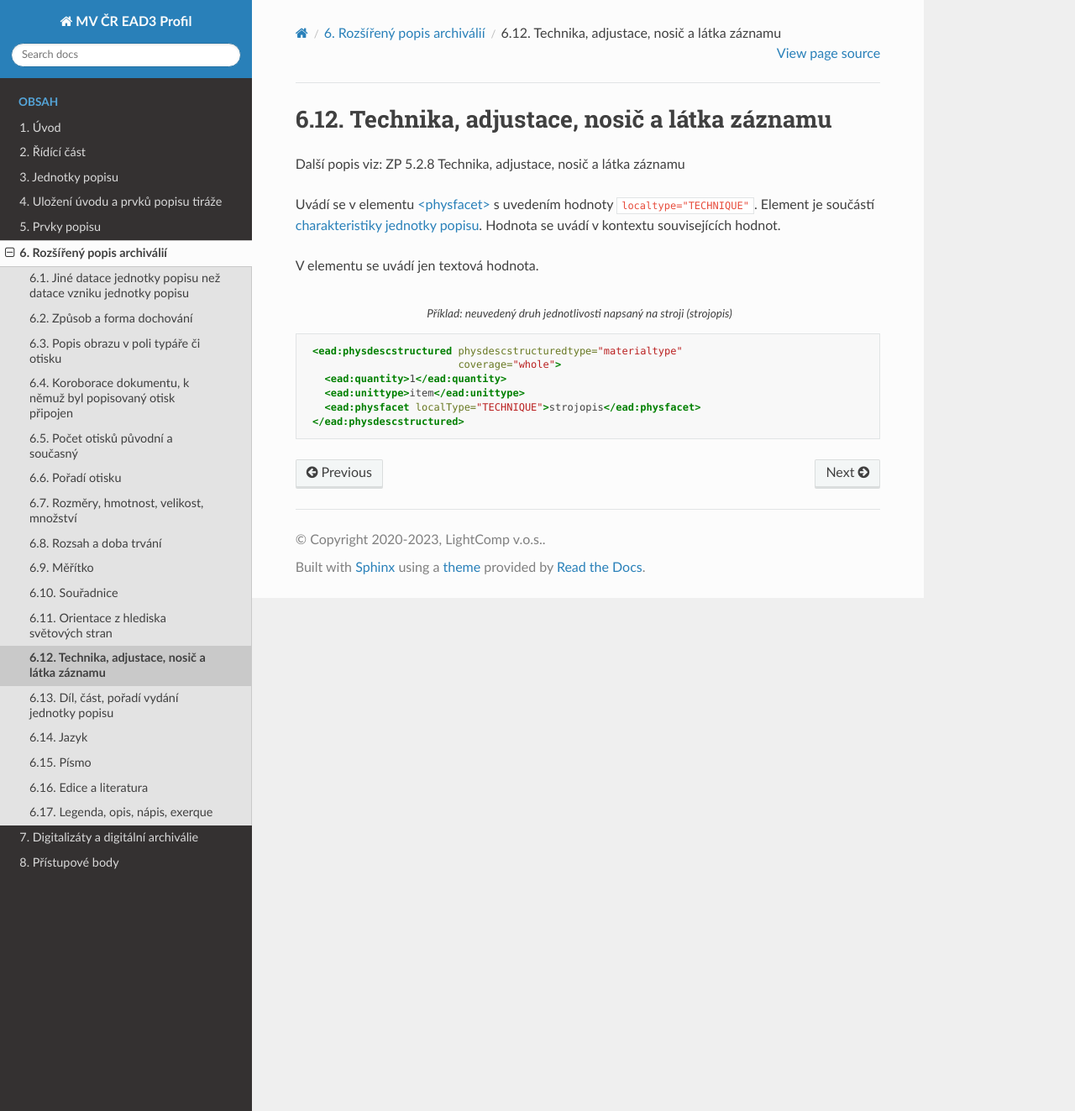
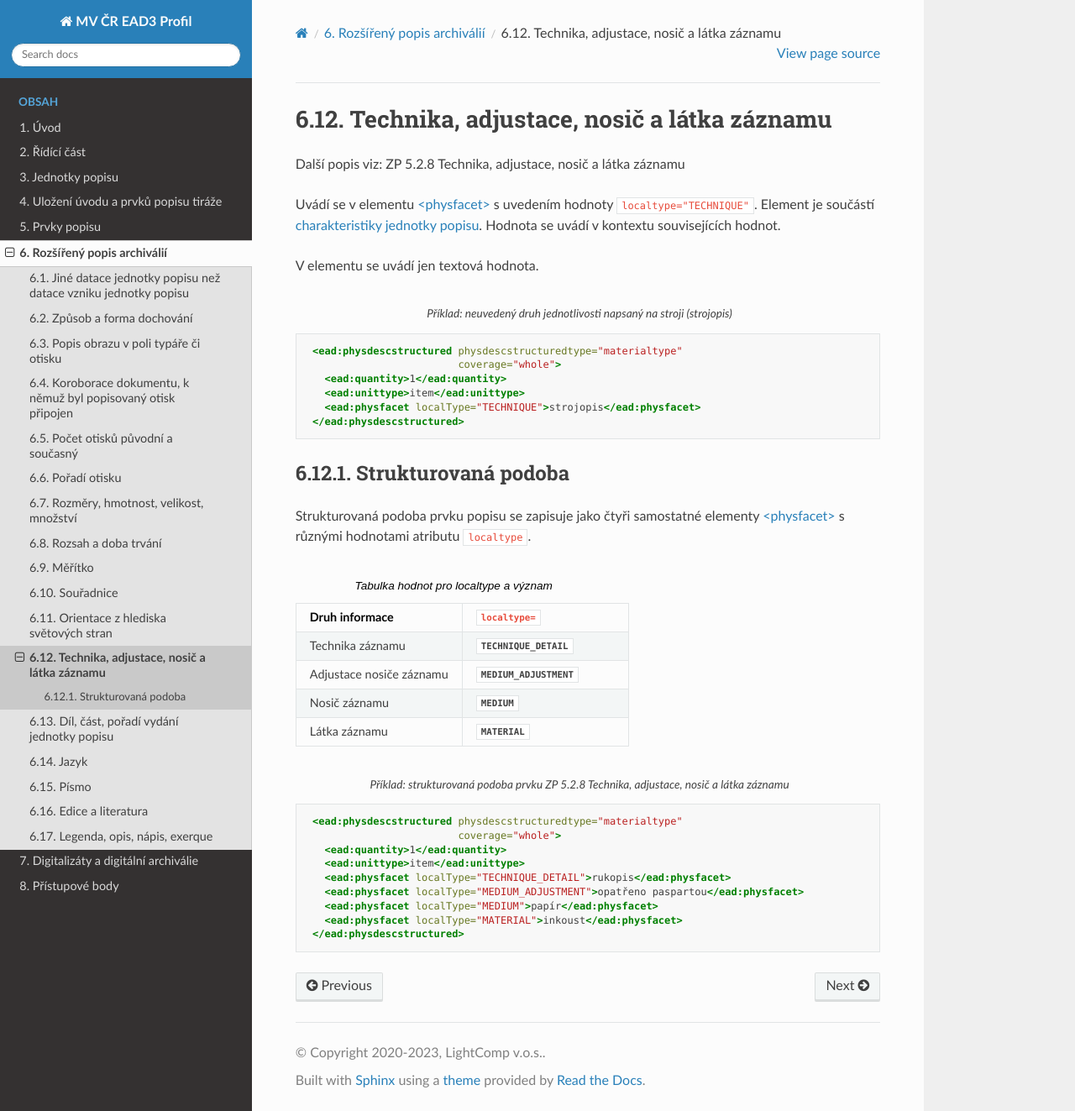
Before and after one commit to elzasw/ead3doc, a Sphinx documentation site: the page built from doc/source/rozsireny-popis/technika.rst, in a window 1280 px wide and 1323 px high. Shown: the whole window at 84% size. Built offline with Sphinx 7.4.7 and the Read the Docs theme 2.0.0, drawn with Linux system fonts in a browser that asks for light colours.

Commit message:
Strukturovaná podoba prvku popisu ZP 5.2.8 Technika, adjustace, nosič a látka záznamu

```diff
--- a/doc/source/rozsireny-popis/technika.rst
+++ b/doc/source/rozsireny-popis/technika.rst
@@ -23,3 +23,42 @@ V elementu se uvádí jen textová hodnota.
      <ead:unittype>item</ead:unittype>
      <ead:physfacet localType="TECHNIQUE">strojopis</ead:physfacet>
    </ead:physdescstructured>
+
+
+.. _ead_item_types_technika_structured:
+
+Strukturovaná podoba
+======================
+
+Strukturovaná podoba prvku popisu se zapisuje jako čtyři samostatné elementy
+`<physfacet> <https://www.loc.gov/ead/EAD3taglib/EAD3.html#elem-physfacet>`_
+s různými hodnotami atributu ``localtype``.
+
+.. list-table:: Tabulka hodnot pro localtype a význam
+   :widths: 40 40
+   :header-rows: 1
+
+   * - Druh informace
+     - ``localtype=``
+   * - Technika záznamu
+     - :token:`TECHNIQUE_DETAIL`
+   * - Adjustace nosiče záznamu
+     - :token:`MEDIUM_ADJUSTMENT`
+   * - Nosič záznamu
+     - :token:`MEDIUM`
+   * - Látka záznamu
+     - :token:`MATERIAL`
+
+
+.. code-block:: xml
+  :caption: Příklad: strukturovaná podoba prvku ZP 5.2.8 Technika, adjustace, nosič a látka záznamu
+
+   <ead:physdescstructured physdescstructuredtype="materialtype"
+                           coverage="whole">
+     <ead:quantity>1</ead:quantity>
+     <ead:unittype>item</ead:unittype>
+     <ead:physfacet localType="TECHNIQUE_DETAIL">rukopis</ead:physfacet>
+     <ead:physfacet localType="MEDIUM_ADJUSTMENT">opatřeno paspartou</ead:physfacet>
+     <ead:physfacet localType="MEDIUM">papír</ead:physfacet>
+     <ead:physfacet localType="MATERIAL">inkoust</ead:physfacet>
+   </ead:physdescstructured>
```
Also changed, not shown: doc/source/uvod/zmeny.rst (+14 -10 lines).
